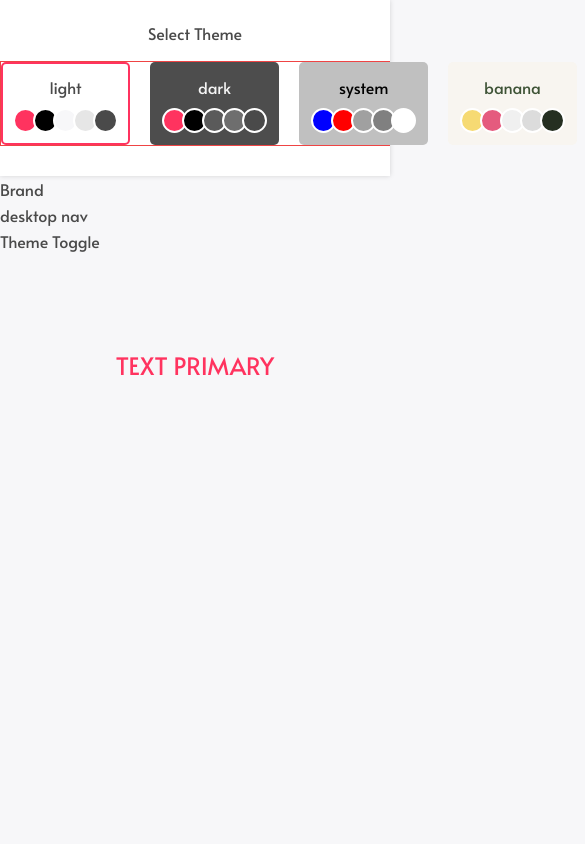
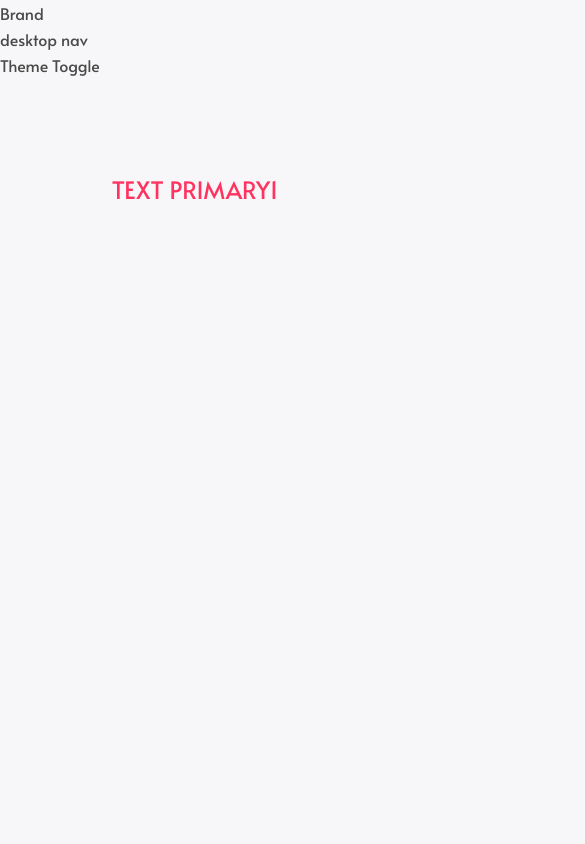
Before and after one commit to tsertic/ts_portfolio_2023, a Next.js app: page / in a window 390 px wide. Shown: the top 844 px of the page, 585 px wide, since content can reach past the window. Built offline with nearby package versions, Linux system fonts and the light colour scheme.

Commit message:
finished theme selector carousel

```diff
--- a/package.json
+++ b/package.json
@@ -17,6 +17,8 @@
     "eslint": "8.49.0",
     "eslint-config-next": "13.5.2",
     "framer-motion": "^10.16.4",
+    "loadash": "^1.0.0",
+    "lodash": "^4.17.21",
     "next": "13.5.2",
     "next-themes": "^0.2.1",
     "postcss": "8.4.30",
--- /dev/null
+++ b/src/app/about/page.tsx
@@ -0,0 +1,5 @@
+import React from "react";
+
+export const page = () => {
+  return <div>page</div>;
+};
--- a/src/app/layout.tsx
+++ b/src/app/layout.tsx
@@ -7,6 +7,7 @@ import { ReduxProvider } from "@/components/provider/ReduxProvider";
 import ThemeSwitch from "@/components/main/ThemeSwitch/ThemeSwitch";
 import { Header } from "@/components/layout/Header/Header";
 import { Footer } from "@/components/layout/Footer/Footer";
+import { MotionLayout } from "@/components/provider/MotionLayout";
 
 const alata = Alata({
   subsets: ["latin"],
@@ -37,10 +38,12 @@ export default function RootLayout({
       >
         <ReduxProvider>
           <ThemeProviderC>
-            <ThemeSwitch />
-            <Header />
-            {children}
-            <Footer />
+            <MotionLayout>
+              <ThemeSwitch />
+              <Header />
+              {children}
+              <Footer />
+            </MotionLayout>
           </ThemeProviderC>
         </ReduxProvider>
       </body>
--- a/src/app/page.tsx
+++ b/src/app/page.tsx
@@ -1,7 +1,7 @@
 export default function Home() {
   return (
     <main className="flex min-h-screen flex-col items-center justify-between p-24">
-      <h1 className="text-2xl text-center text-primary">TEXT PRIMARY</h1>
+      <h1 className="text-2xl text-center text-primary">TEXT PRIMARY1</h1>
     </main>
   );
 }
--- /dev/null
+++ b/src/app/projects/page.tsx
@@ -0,0 +1,5 @@
+import React from "react";
+
+export const page = () => {
+  return <div>page</div>;
+};
--- a/src/components/layout/Header/Header.tsx
+++ b/src/components/layout/Header/Header.tsx
@@ -1,11 +1,17 @@
+"use client";
+import { toggleThemeDrawer } from "@/redux/features/theme.slice";
 import React from "react";
+import { useDispatch, useSelector } from "react-redux";
 
 export const Header = () => {
+  const dispatch = useDispatch();
   return (
     <header>
       <div>Brand</div>
       <nav>desktop nav</nav>
-      <button>Theme Toggle</button>
+      <button onClick={() => dispatch(toggleThemeDrawer())}>
+        Theme Toggle
+      </button>
     </header>
   );
 };
--- /dev/null
+++ b/src/components/main/ThemeSwitch/ThemeCarousel.tsx
@@ -0,0 +1,57 @@
+import { selectAllThemesType } from "@/redux/features/theme.slice";
+import { motion } from "framer-motion";
+import React, { useCallback, useEffect, useRef, useState } from "react";
+import { useSelector } from "react-redux";
+import { ThemeItem } from "./ThemeItem";
+import { Tthemestype } from "@/types/index.t";
+// @ts-ignore
+import { debounce } from "lodash";
+interface IThemeCarousel {
+  setTheme: (theme: Tthemestype) => void;
+}
+export const ThemeCarousel: React.FC<IThemeCarousel> = ({ setTheme }) => {
+  const carouselRef = useRef<HTMLDivElement>(null);
+  const themesArray = useSelector(selectAllThemesType);
+  const [constraintLeft, setConstraintLeft] = useState(0);
+  const [node, setNode] = useState<HTMLElement>();
+  //fix for framer-motion bug when resized window that constraints are gone
+  //copied from https://github.com/framer/motion/issues/1659 - user dimitrisanastasiadis
+  const containerRef = useCallback((node: HTMLElement | null) => {
+    if (!node) return;
+    setNode(node);
+  }, []);
+
+  useEffect(() => {
+    if (!node) return;
+
+    const handleResize = debounce(() => {
+      setConstraintLeft(-(node.scrollWidth - node.clientWidth));
+    }, 500);
+
+    handleResize();
+
+    const resizeObserver = new ResizeObserver(handleResize);
+    resizeObserver.observe(node);
+
+    return () => resizeObserver.disconnect();
+  }, [node]);
+
+  return (
+    <motion.div
+      ref={carouselRef}
+      className=" max-w-[1400px] mx-auto overflow-hidden  border-2 border-neutral/10 rounded-[4px] "
+    >
+      <motion.ul
+        id="theme-menu"
+        className="flex gap-[25px] w-full pt-[10px] cursor-pointer pb-[20px] "
+        drag="x"
+        ref={containerRef}
+        dragConstraints={{ right: 30, left: constraintLeft - 30 }}
+      >
+        {themesArray.map((theme) => {
+          return <ThemeItem theme={theme} key={theme} setTheme={setTheme} />;
+        })}
+      </motion.ul>
+    </motion.div>
+  );
+};
--- a/src/components/main/ThemeSwitch/ThemeItem.tsx
+++ b/src/components/main/ThemeSwitch/ThemeItem.tsx
@@ -12,15 +12,15 @@ export const ThemeItem: React.FC<IThemeItem> = ({ theme, setTheme }) => {
   return (
     <li key={theme}>
       <button
-        className={` flex flex-col items-center gap-[8px] bg-base-100 text-base-content border-2 rounded-[5px]  py-[10px] px-[15px] ${
+        className={` flex flex-col items-center gap-[5px]  bg-base-100 text-base-content border-2 rounded-[5px]  pt-[5px] pb-[8px] px-[15px] ${
           currentTheme === theme ? "border-primary" : "border-transparent"
-        } `}
+        } shadow-sm hover:scale-110 hover:shadow-themeHover  transition-universal focus:scale-100 focus:shadow-sm`}
         aria-label="select color theme 'Light'"
         data-theme={theme}
         onClick={() => setTheme(theme)}
       >
         <span>{theme}</span>
-        <span className="flex mr-[-5px]">
+        <span className="flex mr-[-5px]" aria-hidden={true}>
           <span className="bg-primary color-circle"></span>
           <span className="bg-secondary color-circle"></span>
           <span className="bg-base-200 color-circle"></span>
--- a/src/components/main/ThemeSwitch/ThemeSwitch.tsx
+++ b/src/components/main/ThemeSwitch/ThemeSwitch.tsx
@@ -1,25 +1,23 @@
 "use client";
-import { useState, useEffect, Suspense } from "react";
+import { useState, useEffect } from "react";
 import { useTheme } from "next-themes";
-import Image from "next/image";
-import { AriaDescText } from "../../UI/AriaDescText";
+
 import {
-  selectAllThemesType,
-  selectCurrentTheme,
+  selectShowDrawer,
   setCurrentTheme,
 } from "@/redux/features/theme.slice";
 import { useDispatch, useSelector } from "react-redux";
-import { ThemeItem } from "./ThemeItem";
-import { Tthemestype } from "@/types/index.t";
-
+import { motion } from "framer-motion";
+import { ThemeCarousel } from "./ThemeCarousel";
+import { AnimatePresence } from "framer-motion";
 const ThemeSwitch = () => {
   const [mounted, setMounted] = useState(false);
   const { theme, setTheme, themes } = useTheme();
-  const themesArray = useSelector(selectAllThemesType);
+  const showDrawer = useSelector(selectShowDrawer);
   const dispatch = useDispatch();
   useEffect(() => {
     let currentTheme = localStorage.getItem("theme");
-
+    if (!currentTheme) setTheme("light");
     setMounted(true);
   }, [theme]);
 
@@ -32,17 +30,31 @@ const ThemeSwitch = () => {
     dispatch(setCurrentTheme(theme));
   };
   return (
-    <div className="py-[20px] pb-[30px] bg-base-100 shadow-themeContainer">
-      <p className="text-center mb-[15px] text-bodyM">Select Theme</p>
-      <ul
-        id="theme-menu"
-        className="flex gap-[20px] w-full max-w-[1400px] mx-auto test-border"
-      >
-        {themesArray.map((theme) => {
-          return <ThemeItem theme={theme} setTheme={setThemeHandler} />;
-        })}
-      </ul>
-    </div>
+    <>
+      <AnimatePresence>
+        <motion.div
+          layout
+          transition={{
+            duration: 1,
+
+            damping: 25,
+            stiffness: 500,
+          }}
+          animate={{
+            height: showDrawer ? "auto" : 0,
+            y: showDrawer ? 0 : -200,
+          }}
+          className={` bg-base-100 shadow-themeContainer w-full origin-top overflow-hidden `}
+        >
+          <motion.div className="pt-[20px]">
+            <motion.h3 className="text-center mb-[5px] text-bodyM">
+              Select Theme
+            </motion.h3>
+            <ThemeCarousel setTheme={setThemeHandler} />
+          </motion.div>
+        </motion.div>
+      </AnimatePresence>
+    </>
   );
 };
 
--- /dev/null
+++ b/src/components/provider/MotionLayout.tsx
@@ -0,0 +1,15 @@
+"use client";
+import React, { Children } from "react";
+import { AnimatePresence, motion } from "framer-motion";
+
+export const MotionLayout: React.FC<{ children: React.ReactNode }> = ({
+  children,
+}) => {
+  return (
+    <AnimatePresence>
+      <motion.div layout layoutRoot>
+        {children}
+      </motion.div>
+    </AnimatePresence>
+  );
+};
--- a/tailwind.config.ts
+++ b/tailwind.config.ts
@@ -45,6 +45,7 @@ const config: Config = {
       },
       boxShadow: {
         themeContainer: "0 0 5px rgba(0,0,0,.15)",
+        themeHover: "0 0 5px 1px rgba(0,0,0, .2)",
       },
     },
   },
```
Also changed, not shown: src/hooks/useVIewportSize.tsx (added, +26 -0 lines), 1 other file (tests, documents, lock files or other folders).
